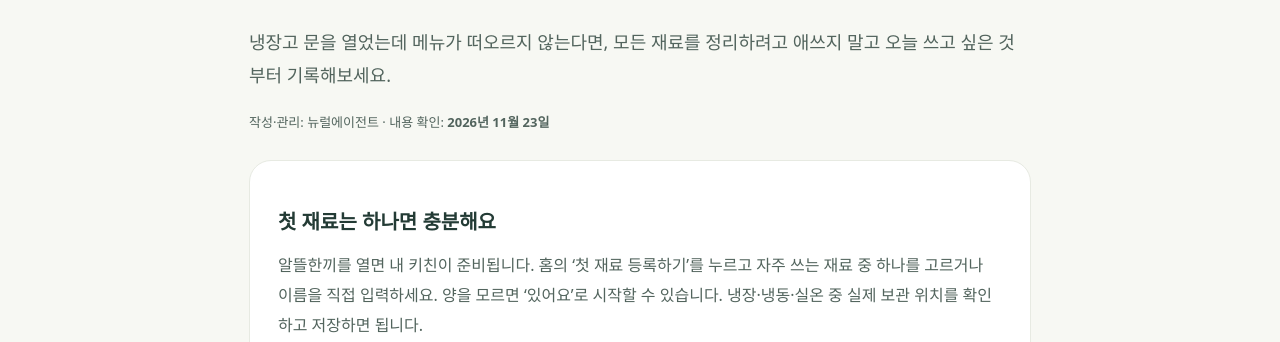
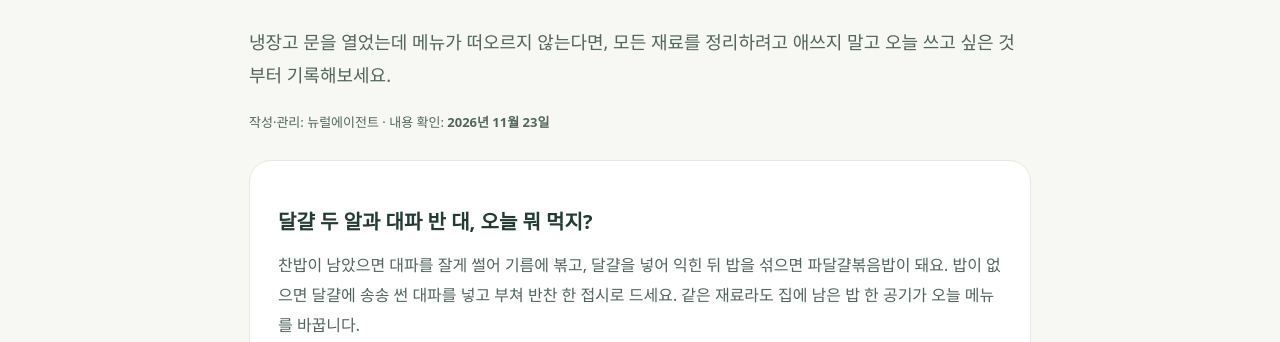
Before and after one commit to nyhoon/today-hankki-site, a plain HTML site: page guides/fridge-leftovers-recipes.html in a window 1280 px wide. Shown: the part 458-800 px from the top of the page. Drawn offline with Linux system fonts and the light colour scheme.

Commit message:
Show a usable dinner idea before asking readers to install

```diff
--- a/guides/fridge-leftovers-recipes.html
+++ b/guides/fridge-leftovers-recipes.html
@@ -26,6 +26,7 @@
       <h1>냉장고 파먹기 레시피, 집에 있는 재료부터 찾는 법</h1>
       <p class="guide-lead">냉장고 문을 열었는데 메뉴가 떠오르지 않는다면, 모든 재료를 정리하려고 애쓰지 말고 오늘 쓰고 싶은 것부터 기록해보세요.</p>
       <p class="article-meta">작성·관리: 뉴럴에이전트 · 내용 확인: <time datetime="2026-11-23">2026년 11월 23일</time></p>
+      <section><h2>달걀 두 알과 대파 반 대, 오늘 뭐 먹지?</h2><p>찬밥이 남았으면 대파를 잘게 썰어 기름에 볶고, 달걀을 넣어 익힌 뒤 밥을 섞으면 파달걀볶음밥이 돼요. 밥이 없으면 달걀에 송송 썬 대파를 넣고 부쳐 반찬 한 접시로 드세요. 같은 재료라도 집에 남은 밥 한 공기가 오늘 메뉴를 바꿉니다.</p><p>우리 집 재료로도 해보세요. 냉장고 문을 열고 먼저 쓰고 싶은 재료 하나와 곁들일 재료 하나를 골라보세요. 아래 방법대로 두 가지만 등록하면 내 재료 조건으로 레시피를 살펴볼 수 있어요.</p></section>
       <section><h2>첫 재료는 하나면 충분해요</h2><p>알뜰한끼를 열면 내 키친이 준비됩니다. 홈의 ‘첫 재료 등록하기’를 누르고 자주 쓰는 재료 중 하나를 고르거나 이름을 직접 입력하세요. 양을 모르면 ‘있어요’로 시작할 수 있습니다. 냉장·냉동·실온 중 실제 보관 위치를 확인하고 저장하면 됩니다.</p><p>예를 들어 우유와 달걀이 있다면 둘 중 먼저 쓸 재료부터 넣어보세요. 날짜가 표시된 식품은 포장지에 적힌 날짜 종류와 값을 확인한 뒤 입력합니다. 표시 날짜나 보관 위치만으로 먹어도 안전한지 판단하지 마세요.</p></section>
       <section><h2>내 재료로 만들 요리를 찾아보세요</h2><ol><li>재료 화면에서 등록한 식재료가 현재 집에 있는 상태와 맞는지 확인합니다.</li><li>레시피 화면의 내 재료 조건에서 만들 수 있는 요리를 살펴봅니다.</li><li>요리 상세에서 필요한 재료와 분량을 다시 확인합니다. ‘있어요’로 등록했다면 충분한 양인지는 직접 확인해야 합니다.</li><li>부족한 재료가 있으면 장보기 목록으로 정리하고, 이미 있는 재료는 먼저 사용합니다.</li></ol><p>레시피 추천은 등록한 재료를 바탕으로 찾는 기능입니다. 모든 조리 조건과 식품의 안전 상태를 자동 판정하는 것은 아닙니다.</p></section>
       <section><h2>요리한 뒤에는 보유 상태를 바꿔주세요</h2><p>재료를 쓴 다음에도 목록에 그대로 남아 있으면 다음 장보기 때 혼동할 수 있습니다. 다 썼다면 사용 완료로 정리하고, 일부가 남았다면 실제 남은 상태에 맞춰 수정하세요. 이렇게 하면 다음 메뉴를 찾거나 장보기를 할 때 목록을 다시 믿고 볼 수 있습니다.</p></section>
```
